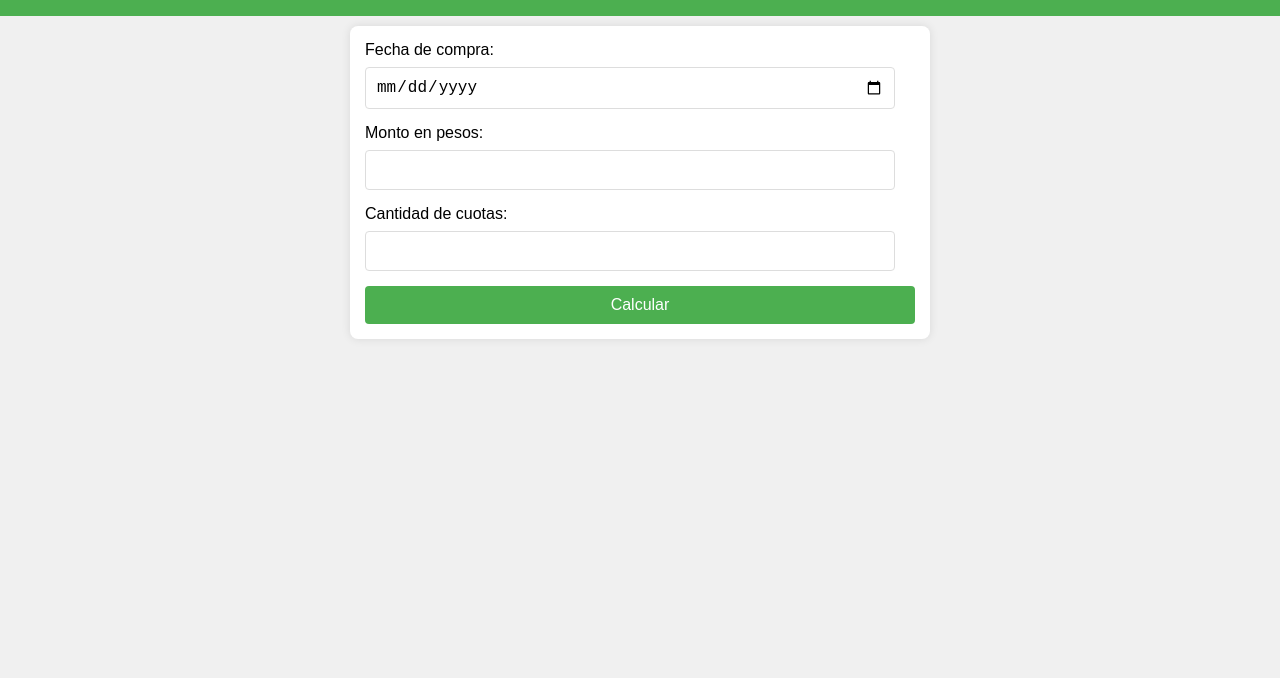
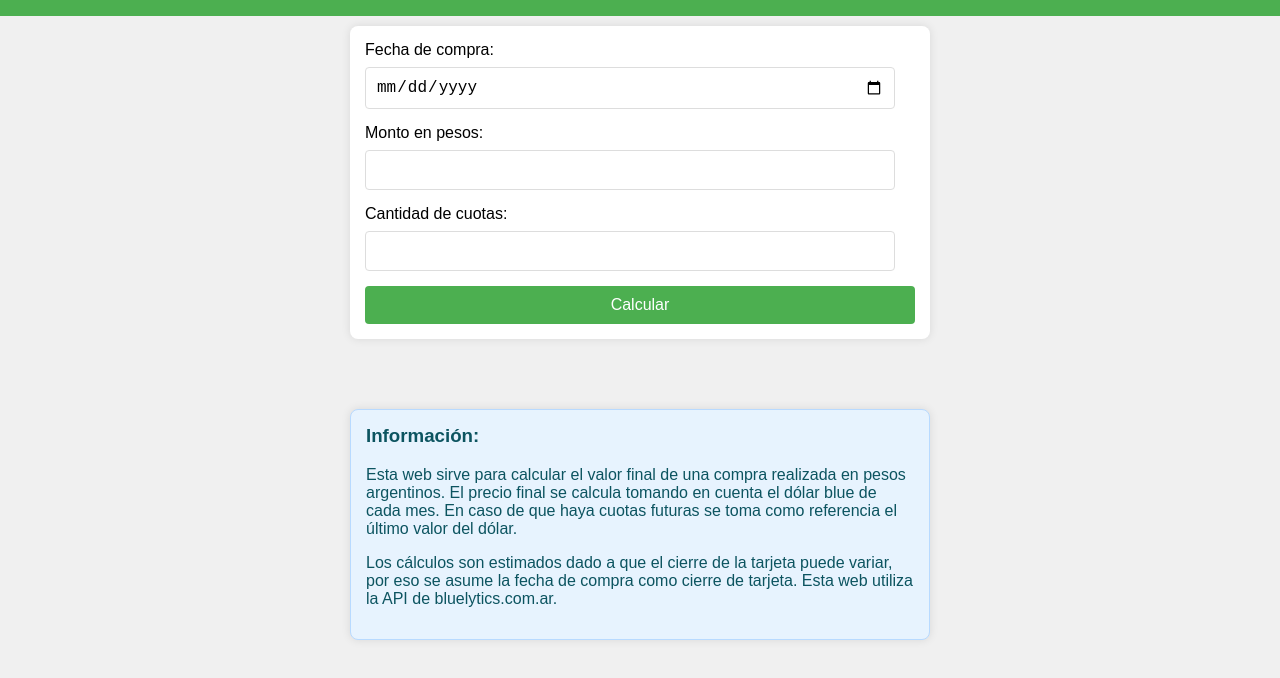
Before and after one commit to pedroroutaboul/cuotasendolares, a plain HTML site: page index.html in a window 1280 px wide. Shown: the part 94-772 px from the top of the page. Drawn offline with Linux system fonts and the light colour scheme.

Commit message:
adding info

```diff
--- a/index.html
+++ b/index.html
@@ -108,6 +108,18 @@
             border-radius: 8px;
             box-shadow: 0 0 10px rgba(0, 0, 0, 0.1);
         }
+        .description {
+            background-color: #e7f3fe;
+            color: #0c5460;
+            border: 1px solid #b8daff;
+            border-radius: 8px;
+            padding: 15px;
+            margin-top: 15px;
+            box-shadow: 0 0 10px rgba(0, 0, 0, 0.1);
+        }
+        .description h3 {
+            margin-top: 0;
+        }
 
         @media (max-width: 600px) {
             .container {
@@ -132,6 +144,10 @@
             }
             .legend {
                 font-size: 14px;
+            }
+            .description {
+                font-size: 14px;
+                padding: 10px;
             }
         }
     </style>
@@ -173,6 +189,11 @@
             </tbody>
         </table>
 
+        <div id="description" class="description">
+            <h3>Información:</h3>
+            <p>Esta web sirve para calcular el valor final de una compra realizada en pesos argentinos. El precio final se calcula tomando en cuenta el dólar blue de cada mes. En caso de que haya cuotas futuras se toma como referencia el último valor del dólar.</p>
+            <p>Los cálculos son estimados dado a que el cierre de la tarjeta puede variar, por eso se asume la fecha de compra como cierre de tarjeta. Esta web utiliza la API de bluelytics.com.ar.</p>
+        </div>
     </div>
 
     <script>
@@ -262,6 +283,8 @@
             document.getElementById("result").textContent = "Calculando...";
             document.getElementById("detailsBody").innerHTML = "";
             document.getElementById("legend").innerHTML = "";
+            document.getElementById("detailsTable").style.display = "table";
+            document.getElementById("description").style.display = "none"; // Hide description after calculation
 
             const purchaseDate = new Date(document.getElementById("date").value);
             const amountPesos = parseFloat(document.getElementById("amount").value);
@@ -313,8 +336,6 @@
                 currentDate.setMonth(currentDate.getMonth() + 1);
             }
 
-            document.getElementById("detailsTable").style.display = "table";
-
             const today = new Date();
             installmentDetails.forEach((detail) => {
                 const rowClass = detail.estimated ? "estimated" : "";
```
